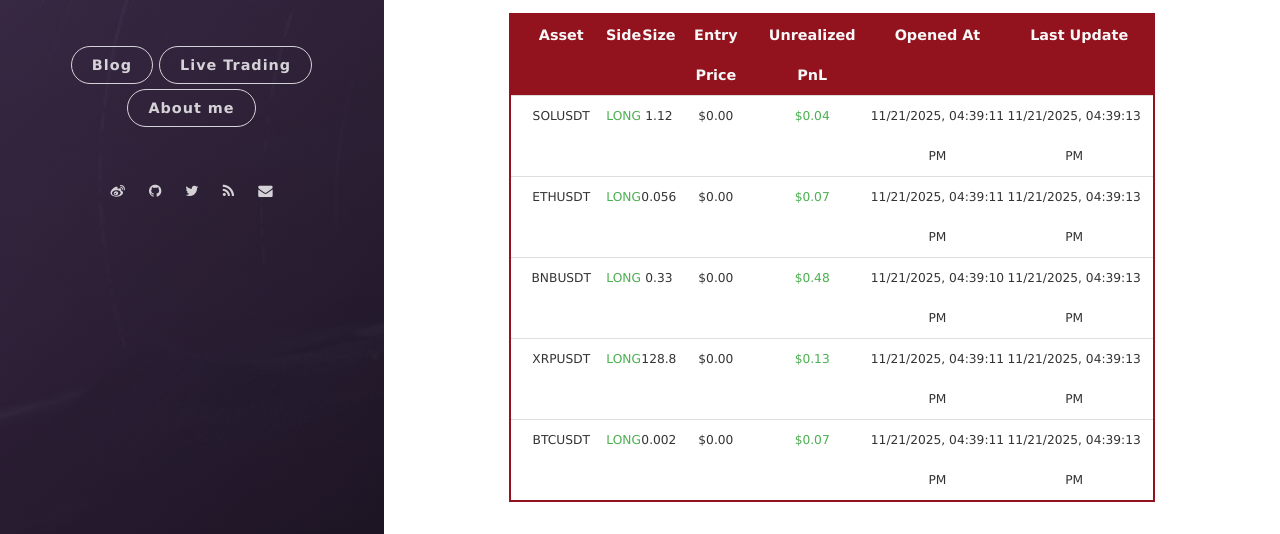
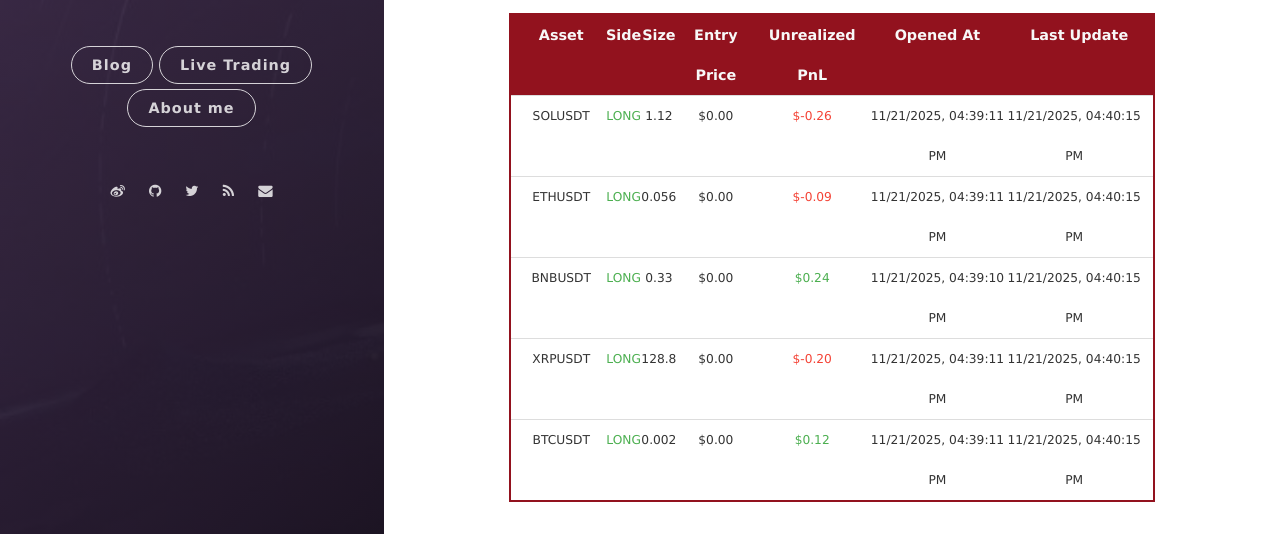
Before and after one commit to leeyegy/leeyegy.github.io, a Jekyll site: the page built from live-trading.html, in a window 1280 px wide and 1243 px high. Shown: the part 641-1175 px from the top of the window. Built offline with Jekyll 4.4.1, drawn with Linux system fonts in a browser that asks for light colours; nearby versions of some CDN libraries.

Commit message:
AccountMonitor: refresh positions 2025-11-22T00:40:15+08:00

```diff
--- a/assets/data/binance/positions.json
+++ b/assets/data/binance/positions.json
@@ -4,44 +4,44 @@
     "side": "LONG",
     "size": 1.12,
     "entryPrice": 0.0,
-    "unrealizedPnl": 0.0448,
+    "unrealizedPnl": -0.25719412,
     "openedAt": "2025-11-22T00:39:11+08:00",
-    "reportedAt": "2025-11-22T00:39:13+08:00"
+    "reportedAt": "2025-11-22T00:40:15+08:00"
   },
   {
     "symbol": "ETHUSDT",
     "side": "LONG",
     "size": 0.056,
     "entryPrice": 0.0,
-    "unrealizedPnl": 0.07168,
+    "unrealizedPnl": -0.08726992,
     "openedAt": "2025-11-22T00:39:11+08:00",
-    "reportedAt": "2025-11-22T00:39:13+08:00"
+    "reportedAt": "2025-11-22T00:40:15+08:00"
   },
   {
     "symbol": "BNBUSDT",
     "side": "LONG",
     "size": 0.33,
     "entryPrice": 0.0,
-    "unrealizedPnl": 0.4755,
+    "unrealizedPnl": 0.23682463,
     "openedAt": "2025-11-22T00:39:10+08:00",
-    "reportedAt": "2025-11-22T00:39:13+08:00"
+    "reportedAt": "2025-11-22T00:40:15+08:00"
   },
   {
     "symbol": "XRPUSDT",
     "side": "LONG",
     "size": 128.8,
     "entryPrice": 0.0,
-    "unrealizedPnl": 0.1288,
+    "unrealizedPnl": -0.19915957,
     "openedAt": "2025-11-22T00:39:11+08:00",
-    "reportedAt": "2025-11-22T00:39:13+08:00"
+    "reportedAt": "2025-11-22T00:40:15+08:00"
   },
   {
     "symbol": "BTCUSDT",
     "side": "LONG",
     "size": 0.002,
     "entryPrice": 0.0,
-    "unrealizedPnl": 0.0722,
+    "unrealizedPnl": 0.11613744,
     "openedAt": "2025-11-22T00:39:11+08:00",
-    "reportedAt": "2025-11-22T00:39:13+08:00"
+    "reportedAt": "2025-11-22T00:40:15+08:00"
   }
 ]
```
